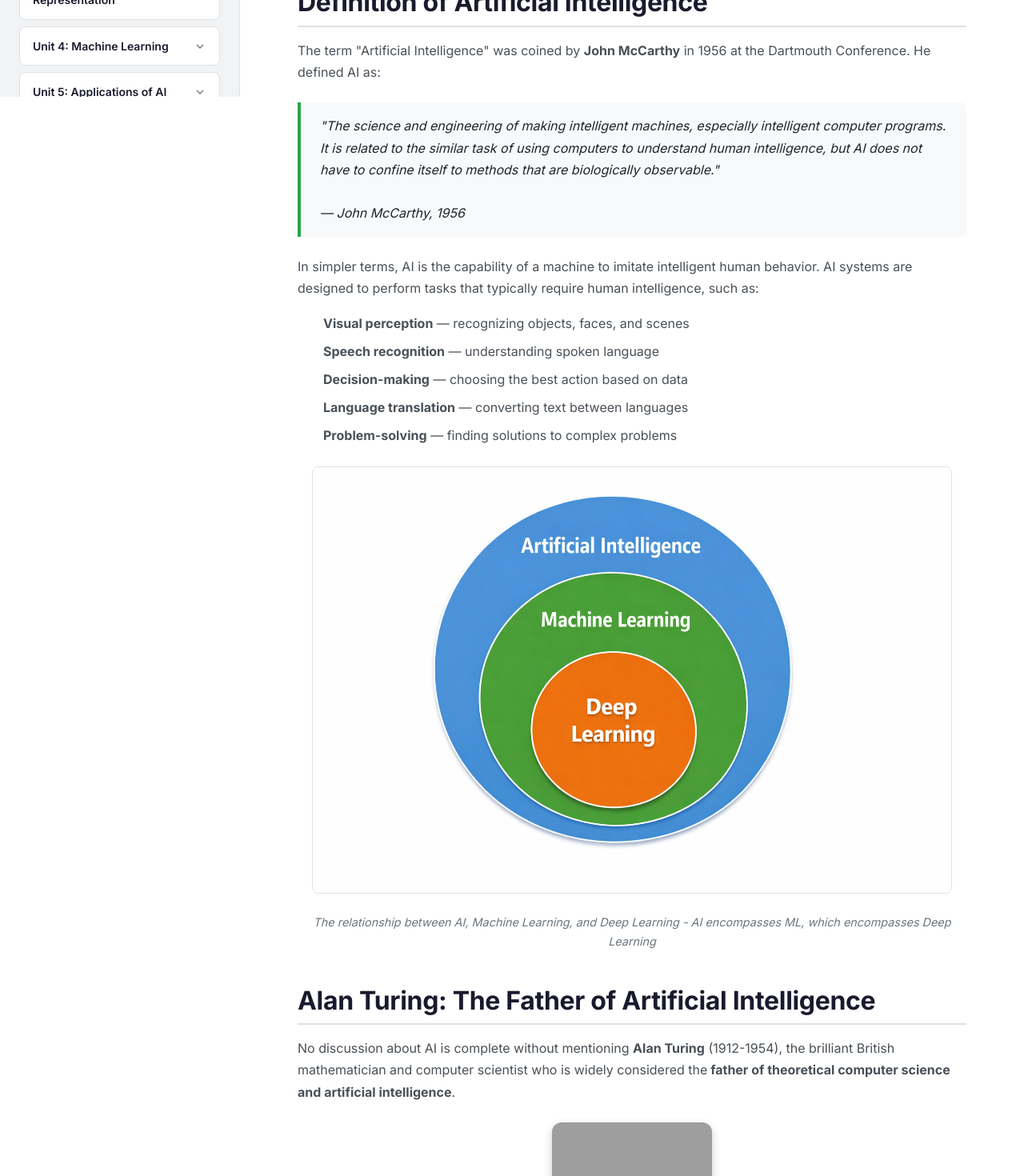
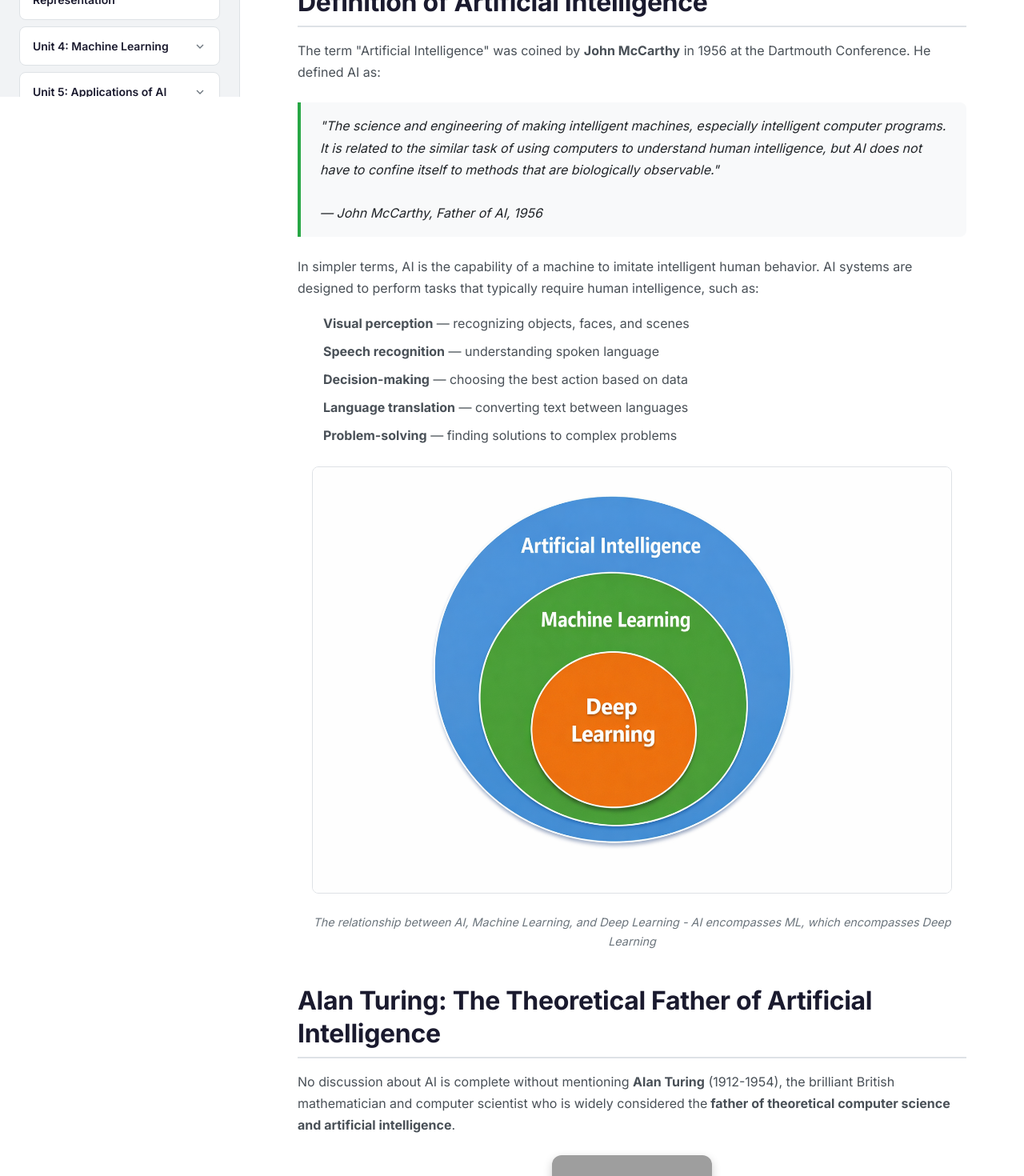
Before and after one commit to pashaarshad/study-with-arshad, a Next.js app: page /ai/introduction/what-is-ai in a window 1280 px wide. Shown: the part 680-2150 px from the top of the page at 80% size. Built offline with nearby package versions, Linux system fonts and the light colour scheme; grey boxes are pictures that could not be loaded.

Commit message:
father of ai

```diff
--- a/src/content/ai/introduction/what-is-ai.tsx
+++ b/src/content/ai/introduction/what-is-ai.tsx
@@ -34,7 +34,7 @@ export default function WhatIsAI() {
                 It is related to the similar task of using computers to understand human intelligence, but AI does
                 not have to confine itself to methods that are biologically observable."
                 <br /><br />
-                — John McCarthy, 1956
+                — John McCarthy, Father of AI, 1956
             </blockquote>
 
             <p>
@@ -56,8 +56,8 @@ export default function WhatIsAI() {
                 caption="The relationship between AI, Machine Learning, and Deep Learning - AI encompasses ML, which encompasses Deep Learning"
             />
 
-            {/* Alan Turing - Father of AI Section */}
-            <h2 id="alan-turing">Alan Turing: The Father of Artificial Intelligence</h2>
+            {/* Alan Turing - Theoretical Father of AI Section */}
+            <h2 id="alan-turing">Alan Turing: The Theoretical Father of Artificial Intelligence</h2>
 
             <p>
                 No discussion about AI is complete without mentioning <strong>Alan Turing</strong> (1912-1954),
```
